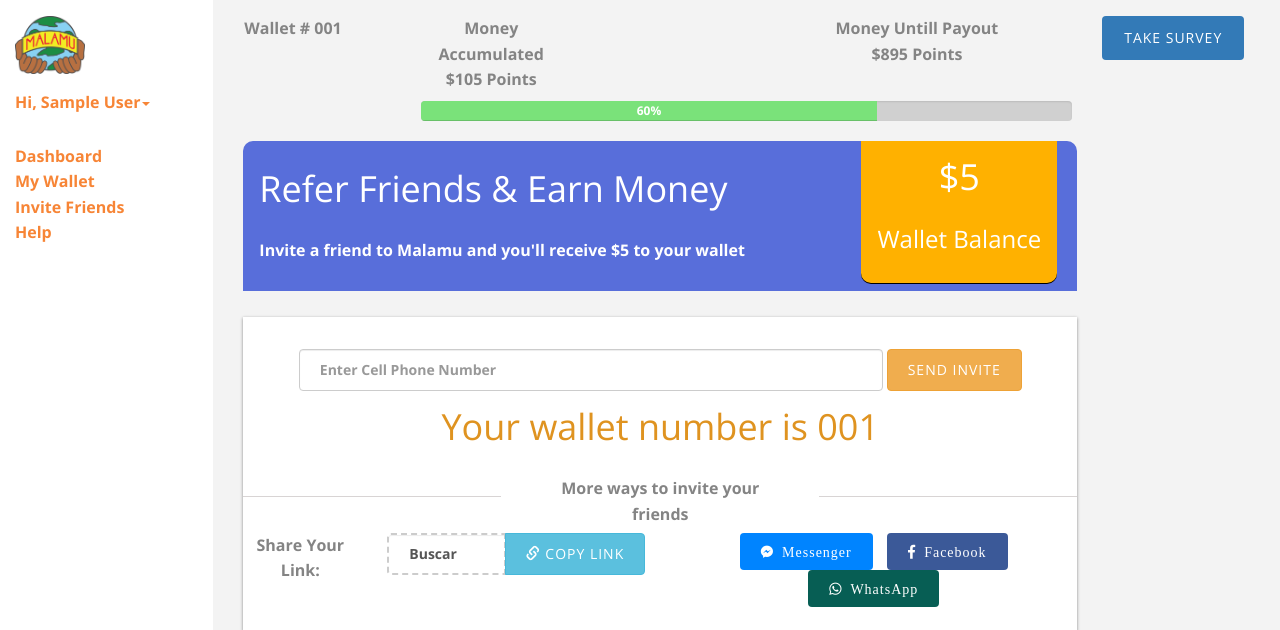
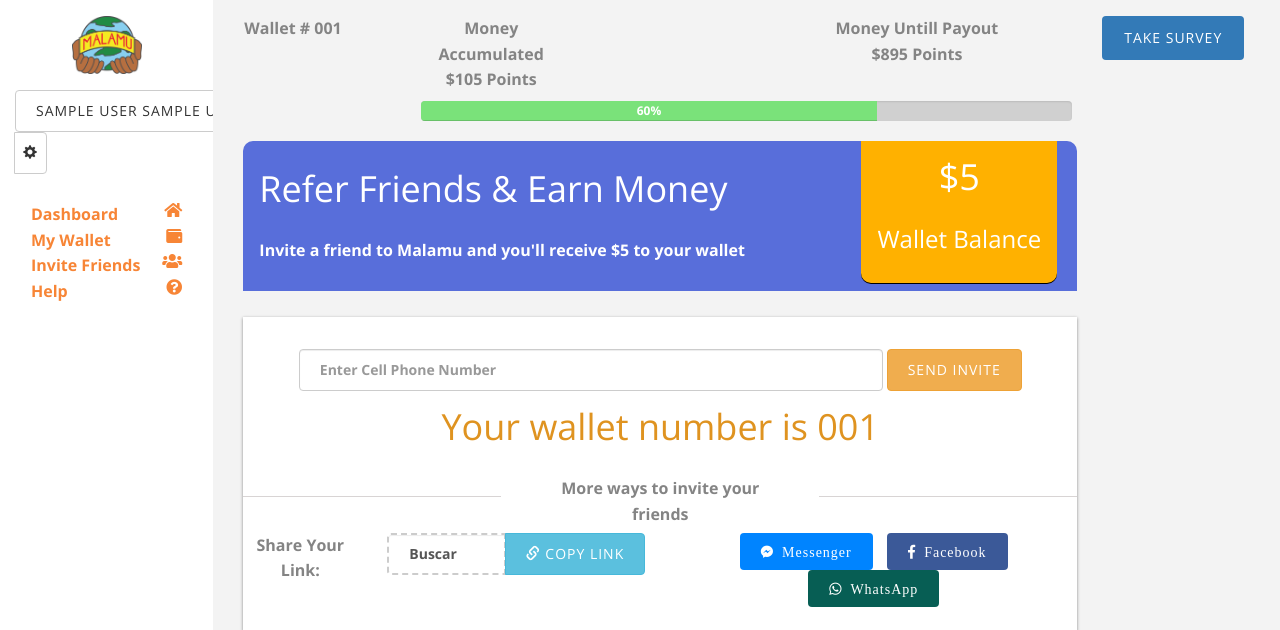
Before and after one commit to praveen-tissera/malamu, a CodeIgniter app: page /dashboard/index.php/user/viewInviteFriend in a window 1280 px wide. Shown: the top 630 px of the page. Run offline with CodeIgniter, Linux system fonts and the light colour scheme; the visitor is signed in with stand-in values (Sample User, id 1); some libraries are stand-ins or nearby versions; some web fonts are replaced.

Commit message:
update left menu ui

```diff
--- a/application/controllers/user.php
+++ b/application/controllers/user.php
@@ -137,7 +137,7 @@ Class User extends CI_Controller {
                 //echo $result[0]->user_id;
                 $this->session->set_userdata('userID', $result[0]->user_id);
                 $this->session->set_userdata('firstName', $result[0]->first_name);
-
+                $this->session->set_userdata('lastName', $result[0]->last_name);
                 if(isset($_POST['rememberme']) && $_POST['rememberme'] == 1){
                     $token = sha1($this->input->post('username'));
                     $result_set_cookie = $this->user_model->set_cookie($result[0]->user_id,$token);
--- a/application/views/help-good.php
+++ b/application/views/help-good.php
@@ -30,6 +30,7 @@
 	<meta name="twitter:card" content="" />
 
     <link href='https://fonts.googleapis.com/css?family=Open+Sans:400,700,300' rel='stylesheet' type='text/css'>
+	<link rel="stylesheet" href="https://use.fontawesome.com/releases/v5.7.1/css/all.css" integrity="sha384-fnmOCqbTlWIlj8LyTjo7mOUStjsKC4pOpQbqyi7RrhN7udi9RwhKkMHpvLbHG9Sr" crossorigin="anonymous">
     <!-- Bootstrap  -->
 
     <link href="<?php echo base_url('/assets/css/bootstrap.css'); ?>" rel="stylesheet">
@@ -56,7 +57,7 @@
 
             <div class="row">
 
-                <div class="col-sm-2 col-md-2 pt-4">
+                <div class="col-sm-2 col-md-2 pt-4 text-center">
                     <img class="logo" src="<?php echo base_url('/assets/images/logo.png'); ?>">
                     <!-- user profile menu  -->
                     <?php $this->load->view('left-menu'); ?>
--- a/application/views/home.php
+++ b/application/views/home.php
@@ -32,8 +32,8 @@
 	<link rel="shortcut icon" href="favicon.ico">
 
 	<link href='https://fonts.googleapis.com/css?family=Open+Sans:400,700,300' rel='stylesheet' type='text/css'>
-	<link rel="stylesheet" href="https://use.fontawesome.com/releases/v5.6.3/css/all.css" integrity="sha384-UHRtZLI+pbxtHCWp1t77Bi1L4ZtiqrqD80Kn4Z8NTSRyMA2Fd33n5dQ8lWUE00s/" crossorigin="anonymous">
-
+	<!-- <link rel="stylesheet" href="https://use.fontawesome.com/releases/v5.6.3/css/all.css" integrity="sha384-UHRtZLI+pbxtHCWp1t77Bi1L4ZtiqrqD80Kn4Z8NTSRyMA2Fd33n5dQ8lWUE00s/" crossorigin="anonymous"> -->
+	<link rel="stylesheet" href="https://use.fontawesome.com/releases/v5.7.1/css/all.css" integrity="sha384-fnmOCqbTlWIlj8LyTjo7mOUStjsKC4pOpQbqyi7RrhN7udi9RwhKkMHpvLbHG9Sr" crossorigin="anonymous">
 	<!-- Animate.css -->
 
     <link href="<?php echo  base_url('/assets/css/animate.css');?>" rel="stylesheet">
--- a/application/views/invite-friend.php
+++ b/application/views/invite-friend.php
@@ -32,7 +32,7 @@
 	<meta name="twitter:card" content="" />
 
     <link href='https://fonts.googleapis.com/css?family=Open+Sans:400,700,300' rel='stylesheet' type='text/css'>
-    <link rel="stylesheet" href="https://use.fontawesome.com/releases/v5.6.3/css/all.css" integrity="sha384-UHRtZLI+pbxtHCWp1t77Bi1L4ZtiqrqD80Kn4Z8NTSRyMA2Fd33n5dQ8lWUE00s/" crossorigin="anonymous">
+    <link rel="stylesheet" href="https://use.fontawesome.com/releases/v5.7.1/css/all.css" integrity="sha384-fnmOCqbTlWIlj8LyTjo7mOUStjsKC4pOpQbqyi7RrhN7udi9RwhKkMHpvLbHG9Sr" crossorigin="anonymous">
     <!-- Bootstrap  -->
 
     <link href="<?php echo base_url('/assets/css/bootstrap.css'); ?>" rel="stylesheet">
@@ -125,7 +125,7 @@
 
             <div class="row">
 
-                <div class="col-sm-2 col-md-2 pt-4">
+                <div class="col-sm-2 col-md-2 pt-4 text-center">
                     <img class="login-logo logo" src="<?php echo base_url('/assets/images/logo.png'); ?>">
                     <!-- user profile menu  -->
                     <?php $this->load->view('left-menu'); ?>
--- a/application/views/left-menu.php
+++ b/application/views/left-menu.php
@@ -1,32 +1,35 @@
 <?php
 // print_r($this->session->userdata);
 if(isset($this->session->userdata['userID'])){
-    echo "<div class='dropdown pt-4'>
-                        <a class='text-capitalize' id='dLabel' data-target='#' href='' data-toggle='dropdown' role='button' aria-haspopup='true' aria-expanded='false'>
-                          <strong>  Hi, ";
-                             echo $this->session->userdata['firstName'];
-                            echo "<span class='caret'></span></strong>
-                        </a>
 
-                        <ul class='dropdown-menu' aria-labelledby='dLabel'>
-                            <li>
-								<a href=''>Payment Options</a>
-							</li>
-							<li>";
-								echo "<a href='" . base_url('index.php/user/viewuserredeem') ."'>Redeem Refer Points</a>";
-							echo "</li>
-							<li role='separator' class='divider'></li>
-							<li><a href='". base_url('index.php/user/userLogout') ."'>Log Out</a></li>
-                        </ul>
-                    </div>";
+    echo "<br><div class='btn-group mt-4'>
+        <button type='button' class='btn btn-default'>";
+        echo $this->session->userdata['firstName'] .'&nbsp;' . $this->session->userdata['lastName'];
+
+        echo "</button>
+        <button type='button' class='btn btn-default dropdown-toggle' data-toggle='dropdown' aria-haspopup='true' aria-expanded='false'>
+            <span class='glyphicon glyphicon-cog'></span>
+            <span class='sr-only'>Toggle Dropdown</span>
+        </button>
+        <ul class='dropdown-menu'>
+            <li><a href='#'>Withdraw</a></li>
+            <li><a href='" . base_url('index.php/user/viewuserredeem') ."'>Redeem Refer Money</a></li>
+
+            <li role='separator' class='divider'></li>
+            <li><a href='". base_url('index.php/user/userLogout') ."'>Log Out</a></li>
+        </ul>
+    </div>";
+
+
+
 
                 //   end of user profile menu
 
-                    echo "<ul class='left-menu pt-5'>
-                        <li><a href='" . base_url('index.php/user/userDashBoard')."'><strong>Dashboard</strong></a></li>
-                        <li><a href='" . base_url('index.php/user/viewMyWallet')."'><strong>My Wallet</strong></a></li>
-                        <li><a href='" . base_url('index.php/user/viewInviteFriend')."'><strong>Invite Friends<strong></a></li>
-                        <li><a href='" . base_url('index.php/user/viewHelp')."'><strong>Help</strong></a></li>
+                    echo "<ul class='left-menu pt-5 pl-4 pr-4'>
+                        <li><a class='btn-block text-left' href='" . base_url('index.php/user/userDashBoard')."'><strong>Dashboard</strong> <i class='fas fa-home pull-right'></i></a></li>
+                        <li><a class='btn-block text-left' href='" . base_url('index.php/user/viewMyWallet')."'><strong>My Wallet</strong> <i class='fas fa-wallet pull-right'></i></a></li>
+                        <li><a class='btn-block text-left' href='" . base_url('index.php/user/viewInviteFriend')."'><strong>Invite Friends<strong> <i class='fas fa-users pull-right'></i></a></li>
+                        <li><a class='btn-block text-left' href='" . base_url('index.php/user/viewHelp')."'><strong>Help</strong> <i class='fas fa-question-circle pull-right'></i></a></li>
 
                     </ul>";
 
--- a/application/views/user-activities.php
+++ b/application/views/user-activities.php
@@ -30,6 +30,7 @@
 	<meta name="twitter:card" content="" />
 
     <link href='https://fonts.googleapis.com/css?family=Open+Sans:400,700,300' rel='stylesheet' type='text/css'>
+	<link rel="stylesheet" href="https://use.fontawesome.com/releases/v5.7.1/css/all.css" integrity="sha384-fnmOCqbTlWIlj8LyTjo7mOUStjsKC4pOpQbqyi7RrhN7udi9RwhKkMHpvLbHG9Sr" crossorigin="anonymous">
     <!-- Bootstrap  -->
 
     <link href="<?php echo base_url('/assets/css/bootstrap.css'); ?>" rel="stylesheet">
@@ -109,7 +110,7 @@
 
             <div class="row">
 
-                <div class="col-sm-2 col-md-2 pt-4">
+                <div class="col-sm-2 col-md-2 pt-4 text-center">
                     <img class="logo" src="<?php echo base_url('/assets/images/logo.png'); ?>">
                     <!-- user profile menu  -->
                     <?php $this->load->view('left-menu'); ?>
--- a/application/views/user-redeem.php
+++ b/application/views/user-redeem.php
@@ -30,6 +30,7 @@
 	<meta name="twitter:card" content="" />
 
     <link href='https://fonts.googleapis.com/css?family=Open+Sans:400,700,300' rel='stylesheet' type='text/css'>
+	<link rel="stylesheet" href="https://use.fontawesome.com/releases/v5.7.1/css/all.css" integrity="sha384-fnmOCqbTlWIlj8LyTjo7mOUStjsKC4pOpQbqyi7RrhN7udi9RwhKkMHpvLbHG9Sr" crossorigin="anonymous">
     <!-- Bootstrap  -->
 
     <link href="<?php echo base_url('/assets/css/bootstrap.css'); ?>" rel="stylesheet">
@@ -111,7 +112,7 @@
 
             <div class="row">
 
-                <div class="col-sm-2 col-md-2 pt-4">
+                <div class="col-sm-2 col-md-2 pt-4 text-center">
                     <img class="logo" src="<?php echo base_url('/assets/images/logo.png'); ?>">
                     <!-- user profile menu  -->
                     <?php $this->load->view('left-menu'); ?>
--- a/application/views/user-wallet.php
+++ b/application/views/user-wallet.php
@@ -109,7 +109,7 @@
 
             <div class="row">
 
-                <div class="col-sm-2 col-md-2 pt-4">
+                <div class="col-sm-2 col-md-2 pt-4 text-center">
                     <img class="logo" src="<?php echo base_url('/assets/images/logo.png'); ?>">
                     <!-- user profile menu  -->
                     <?php $this->load->view('left-menu'); ?>
--- a/assets/css/style.css
+++ b/assets/css/style.css
@@ -1679,11 +1679,11 @@ div.cs-select span {
   background: #F78536;
   color: #fff !important;
 }
-.btn:hover, .btn:active, .btn:focus {
+/* .btn:hover, .btn:active, .btn:focus {
   background: #393e46 !important;
   color: #fff;
   outline: none !important;
-}
+} */
 .btn.btn-default:hover, .btn.btn-default:focus, .btn.btn-default:active {
   border-color: transparent;
 }
```
Also changed, not shown: assets/images/logo.png.
